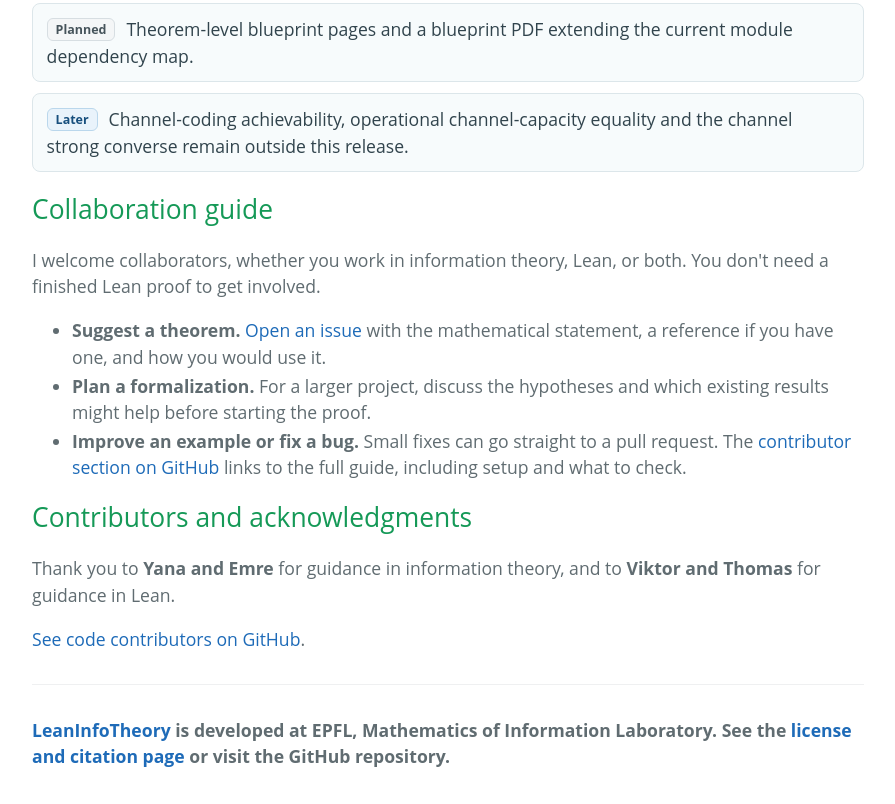
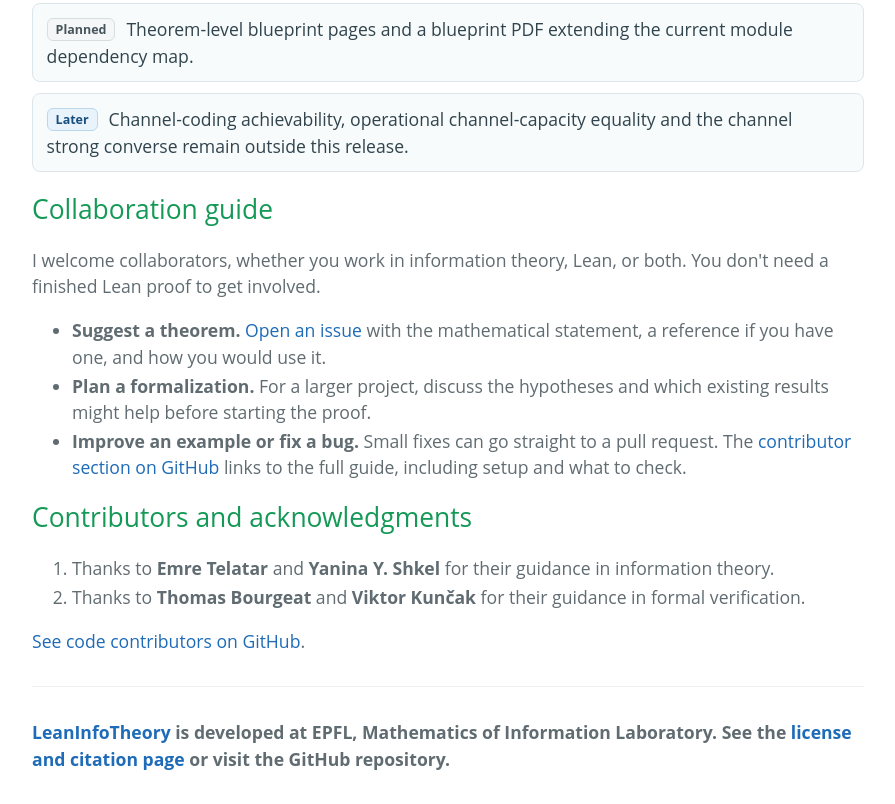
Before and after one commit to serhatemrecoban/LeanInfoTheory, a plain HTML site: page home_page/index.html in a window 1280 px wide. Shown: the part 5990-6794 px from the top of the page, without its empty margins (192-1087 px from the left). Drawn offline with Linux system fonts and the light colour scheme.

Commit message:
Credit information theory and formal verification advisers by name

```diff
--- a/home_page/index.html
+++ b/home_page/index.html
@@ -409,10 +409,10 @@
 
       <section aria-labelledby="contributors">
         <h2 id="contributors">Contributors and acknowledgments</h2>
-        <p>
-          Thank you to <strong>Yana and Emre</strong> for guidance in information theory,
-          and to <strong>Viktor and Thomas</strong> for guidance in Lean.
-        </p>
+        <ol>
+          <li>Thanks to <strong>Emre Telatar</strong> and <strong>Yanina Y. Shkel</strong> for their guidance in information theory.</li>
+          <li>Thanks to <strong>Thomas Bourgeat</strong> and <strong>Viktor Kunčak</strong> for their guidance in formal verification.</li>
+        </ol>
         <p><a href="https://github.com/serhatemrecoban/LeanInfoTheory/graphs/contributors">See code contributors on GitHub</a>.</p>
       </section>
 
```
Also changed, not shown: 1 other file.
